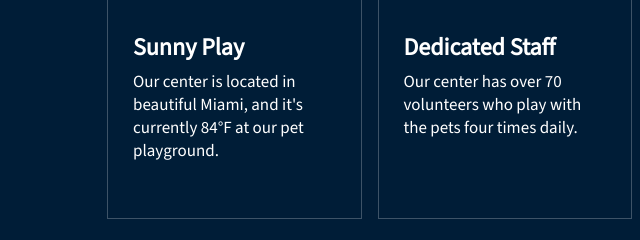
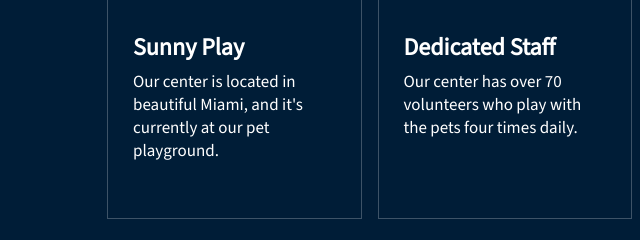
Before and after one commit to jtrfs/pet-adoption, a plain HTML site: page index.html in a window 1280 px wide. Shown: the part 703-943 px from the top of the page, 0-640 px from the left. Drawn offline with nearby package versions, Linux system fonts and the light colour scheme.

Commit message:
First step of making temperature value dynamic

```diff
--- a/index.html
+++ b/index.html
@@ -36,7 +36,7 @@
               </defs>
             </svg>
             <h2>Sunny Play</h2>
-            <p>Our center is located in beautiful Miami, and it's currently 84°F at our pet playground.</p>
+            <p>Our center is located in beautiful Miami, and it's currently <span></span> at our pet playground.</p>
           </div>
           <div class="intro-feature">
             <svg width="48" height="48" viewBox="0 0 48 48" fill="none" xmlns="http://www.w3.org/2000/svg">
```
